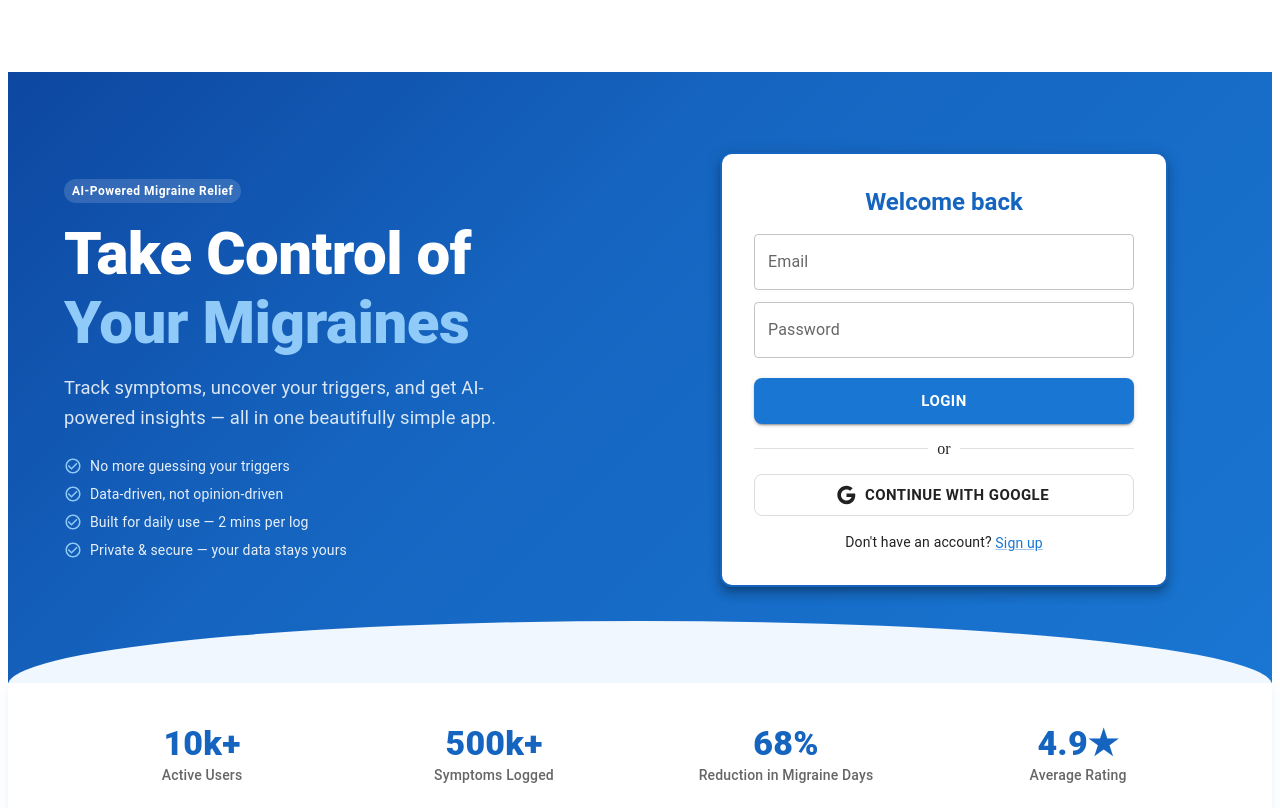
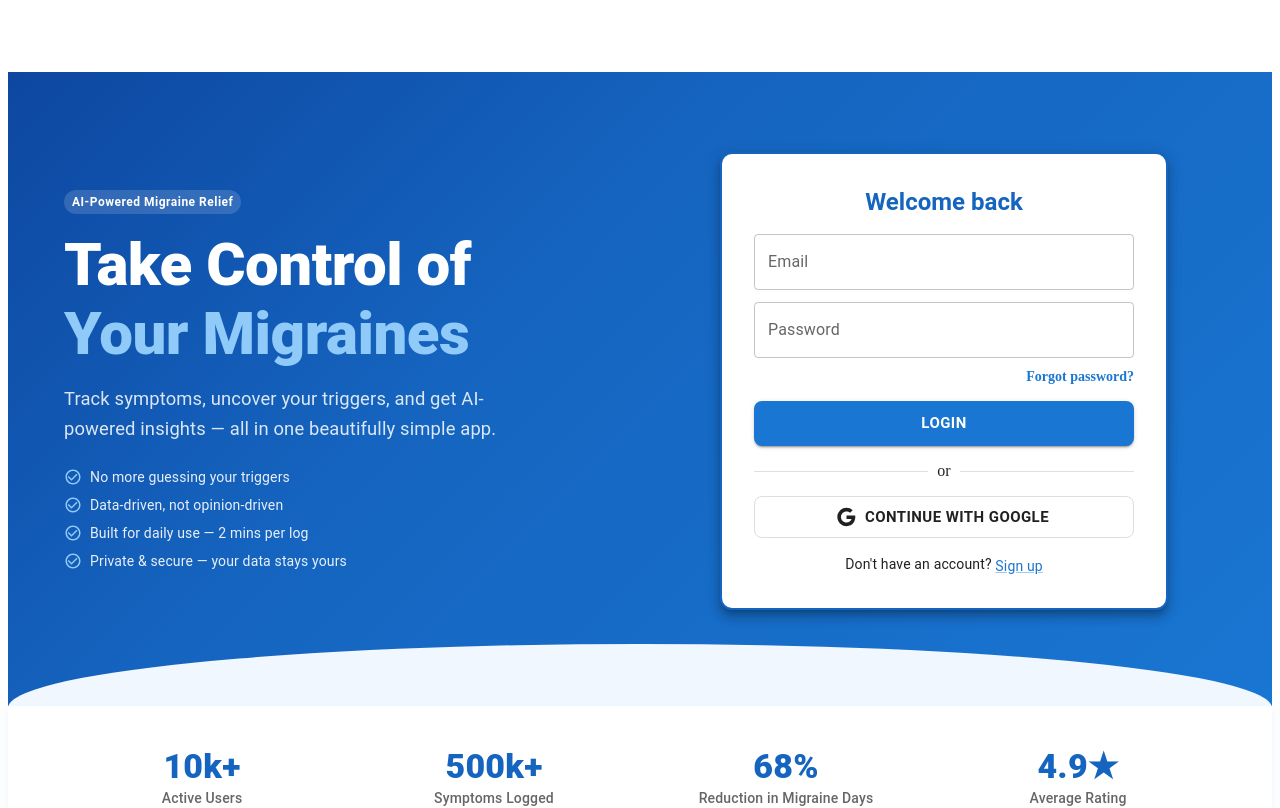
Before and after one commit to taratony-27/Migraine-Genie, a React (Create React App) app in the folder client/: page / in a window 1280 px wide. Shown: the top 808 px of the page. Built offline with nearby package versions, Linux system fonts and the light colour scheme; no server answers.

Commit message:
feat: add password reset functionality and update deployment checklist

```diff
--- a/client/src/components/Auth.tsx
+++ b/client/src/components/Auth.tsx
@@ -8,6 +8,7 @@ import {
   createUserWithEmailAndPassword,
   signInWithEmailAndPassword,
   sendEmailVerification,
+  sendPasswordResetEmail,
   signInWithPopup,
   updateProfile,
 } from "firebase/auth";
@@ -99,6 +100,27 @@ const Auth: React.FC = () => {
     }
   };
 
+  const handlePasswordReset = async () => {
+    const email = formData.email.trim();
+    if (!isValidEmail(email)) {
+      showAlert("Enter your email address first, then request a reset link.", "error");
+      return;
+    }
+
+    setLoading(true);
+    try {
+      await sendPasswordResetEmail(auth, email, {
+        url: window.location.origin,
+        handleCodeInApp: false,
+      });
+      showAlert("Password reset email sent. Check your inbox for the recovery link.", "success");
+    } catch (err: any) {
+      showAlert(friendlyError(err.code), "error");
+    } finally {
+      setLoading(false);
+    }
+  };
+
   const handleSubmit = (e: React.FormEvent) => {
     e.preventDefault();
     isLogin ? handleLogin() : handleSignup();
@@ -142,6 +164,23 @@ const Auth: React.FC = () => {
           <TextField label="Password" name="password" type="password" fullWidth margin="dense"
             value={formData.password} onChange={handleChange}
             helperText={!isLogin ? "At least 6 characters" : undefined} />
+
+          {isLogin && (
+            <Box textAlign="right" mt={0.5}>
+              <Link
+                component="button"
+                type="button"
+                onClick={(e) => {
+                  e.preventDefault();
+                  handlePasswordReset();
+                }}
+                underline="hover"
+                sx={{ fontSize: "0.875rem", fontWeight: 600 }}
+              >
+                Forgot password?
+              </Link>
+            </Box>
+          )}
 
           <Button
             type="submit" fullWidth variant="contained" size="large"
@@ -205,6 +244,7 @@ const friendlyError = (code: string): string => {
     "auth/too-many-requests":      "Too many attempts. Please try again later.",
     "auth/network-request-failed": "Network error. Check your connection.",
     "auth/popup-blocked":          "Popup was blocked. Please allow popups for this site.",
+    "auth/missing-email":          "Enter your email address first.",
   };
   return map[code] || "Something went wrong. Please try again.";
 };
--- a/client/src/services/api.ts
+++ b/client/src/services/api.ts
@@ -1,10 +1,14 @@
 import axios from 'axios';
 import { auth } from './firebase';
 
-const API_BASE_URL = process.env.REACT_APP_API_BASE || 'http://localhost:5001';
+const API_BASE_URL =
+  process.env.REACT_APP_API_BASE ||
+  (window.location.hostname === 'localhost' || window.location.hostname === '127.0.0.1'
+    ? 'http://localhost:5001'
+    : window.location.origin);
 
 const api = axios.create({
-  baseURL: API_BASE_URL,
+  baseURL: API_BASE_URL.replace(/\/$/, ''),
   headers: { 'Content-Type': 'application/json' },
 });
 
```
Also changed, not shown: 2 other files (tests, documents, lock files or other folders).
